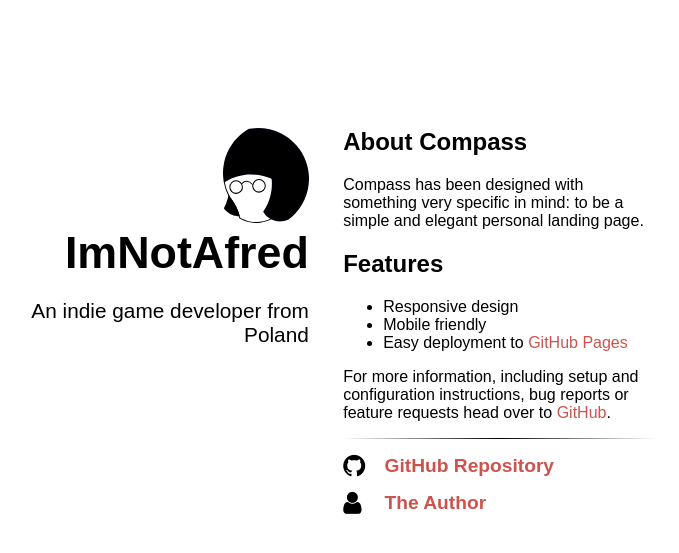
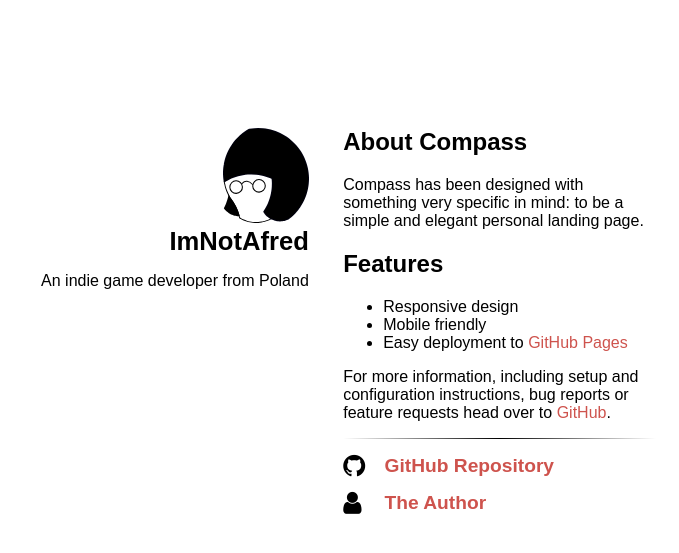
Before and after one commit to ImNotAfred/imnotafred.github.io, a Jekyll site: the page built from index.html, in a window 1280 px wide. Shown: the top 553 px of the page, without its empty margins (324-1003 px from the left). Built offline with Jekyll 4.4.1, drawn with Linux system fonts in a browser that asks for light colours; nearby versions of some CDN libraries.

Commit message:
font size change

```diff
--- a/assets/main.scss
+++ b/assets/main.scss
@@ -72,7 +72,7 @@
 
 /*** author ***/
 .author-container h1 {
-	font-size: 2.8em;
+	font-size: 1.6em;
 	margin-top: 0;
 	margin-bottom: 0;
 	text-align: center;
@@ -80,7 +80,7 @@
 
 /*** tagline ***/
 .tagline-container p {
-	font-size: 1.3em;
+	font-size: 1.0em;
 	text-align: center;
 	margin-bottom: 2em;
 }
```
